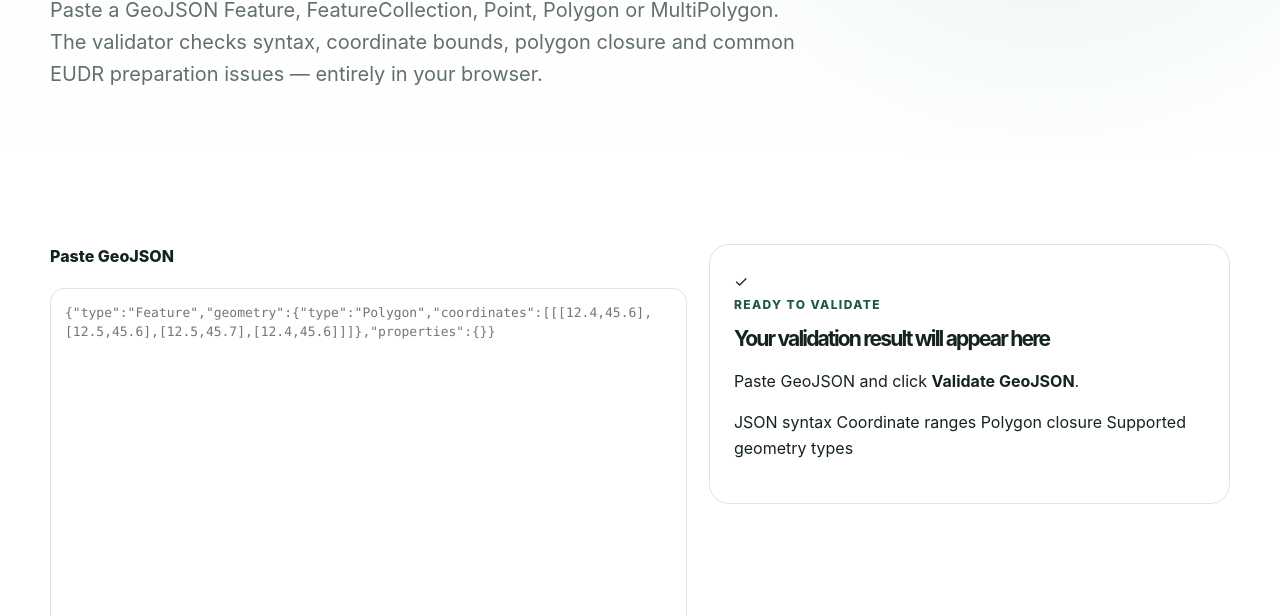
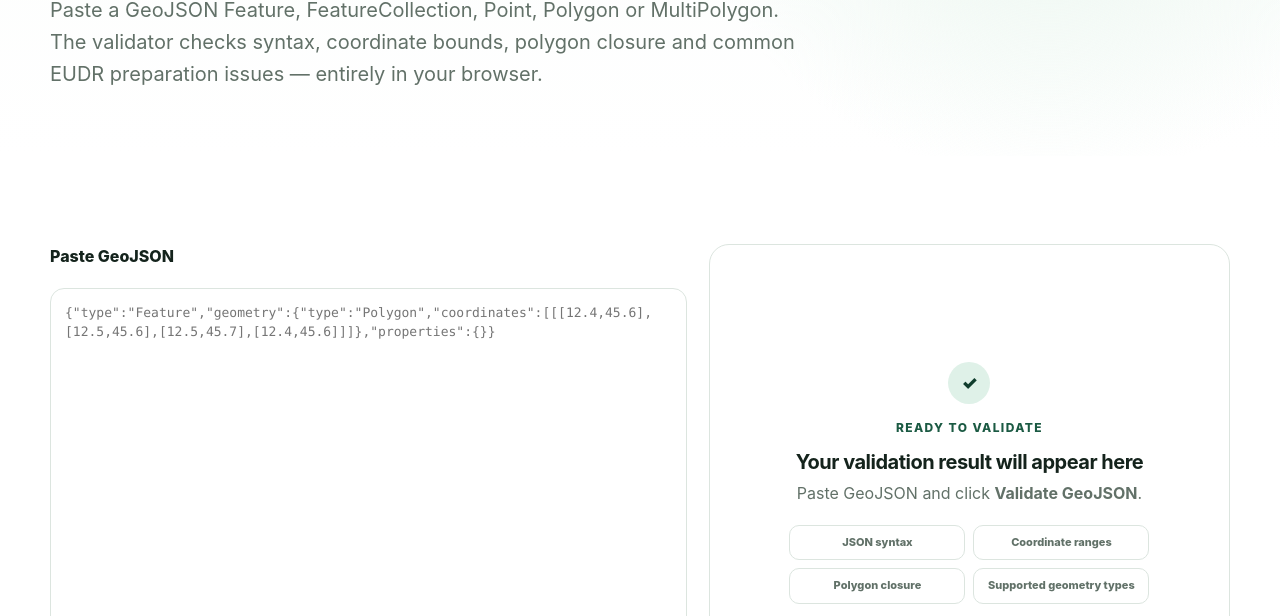
Before and after one commit to cnhhryp-pixel/eudrchecker, a plain HTML site: page geojson-validator/index.html in a window 1280 px wide. Shown: the part 336-952 px from the top of the page. Drawn offline with Linux system fonts and the light colour scheme.

Commit message:
Balance GeoJSON input and result panels

```diff
--- a/styles.css
+++ b/styles.css
@@ -92,3 +92,18 @@
 .ctaNote{margin-top:14px!important;color:#9fbeaf!important;font-size:11px!important}
 @media(max-width:900px){.productFinalCta .split{grid-template-columns:1fr;gap:28px}}
 @media(max-width:680px){.productNextActions{display:grid;grid-template-columns:1fr}.productNextActions .btn{width:100%;min-width:0}.ctaHelperLinks{flex-direction:column;gap:8px}}
+
+/* GeoJSON Validator layout refinement */
+.geoGrid{align-items:start}
+.geoInput textarea{min-height:430px}
+.geoResultPanel{min-height:430px;display:flex;align-items:stretch}
+.geoResultPanel>.geoEmpty{width:100%;min-height:428px}
+.geoEmpty{display:flex;flex-direction:column;align-items:center;justify-content:center;text-align:center;padding:34px;color:var(--muted)}
+.geoEmptyIcon{width:42px;height:42px;border-radius:50%;display:grid;place-items:center;background:var(--mint);color:var(--g);font-size:18px;font-weight:900;margin-bottom:14px}
+.geoEmpty h3{color:var(--ink);font-size:20px;letter-spacing:-.5px;margin-bottom:8px}
+.geoEmpty p{margin:0 0 18px}
+.geoCheckList{display:grid;grid-template-columns:1fr 1fr;gap:8px;width:min(100%,360px)}
+.geoCheckList span{border:1px solid var(--line);background:#fff;border-radius:10px;padding:8px 10px;font-size:11px;font-weight:800;color:#617168}
+.geoInput .actions{margin-top:18px}
+@media(max-width:900px){.geoResultPanel{min-height:330px}.geoResultPanel>.geoEmpty{min-height:328px}}
+@media(max-width:560px){.geoCheckList{grid-template-columns:1fr}.geoInput textarea{min-height:330px}}
```
